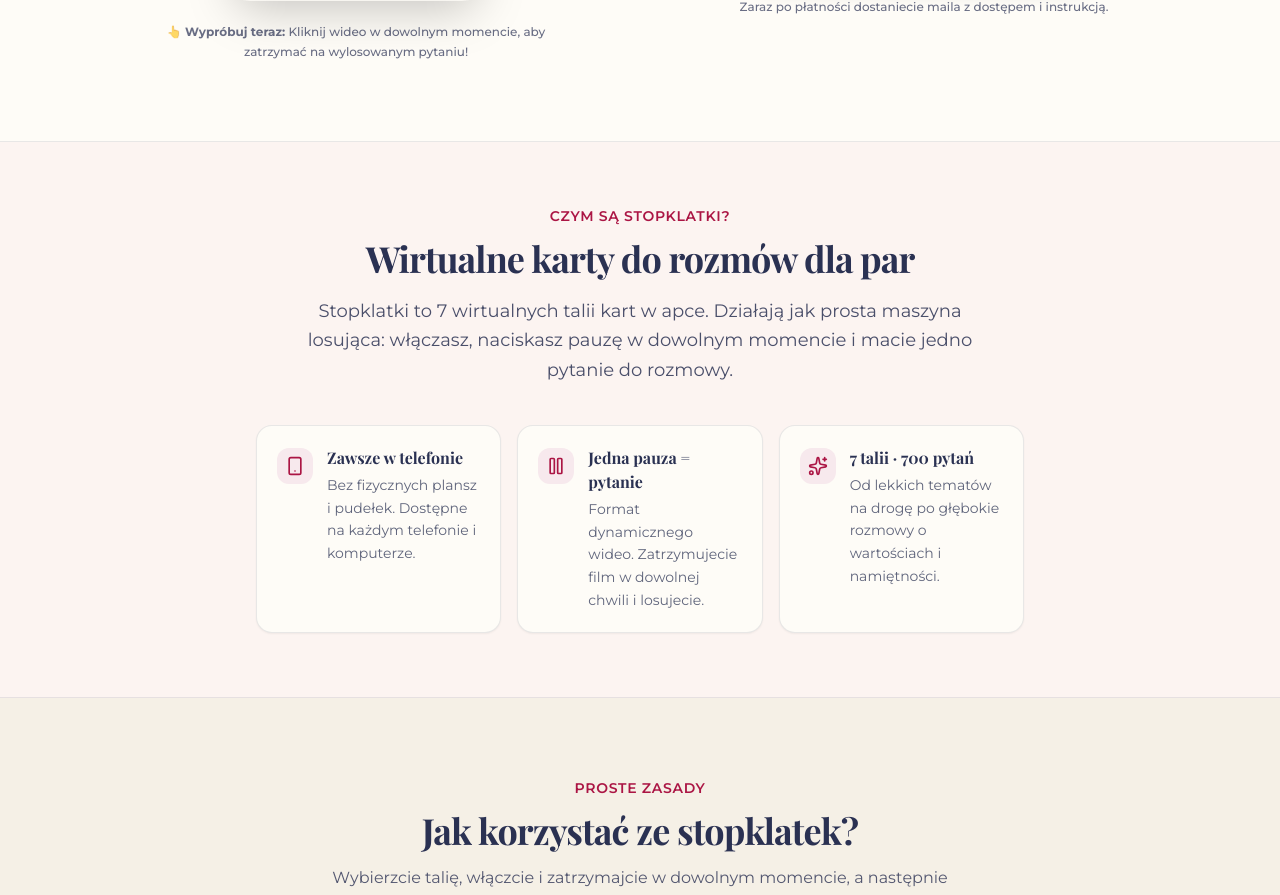
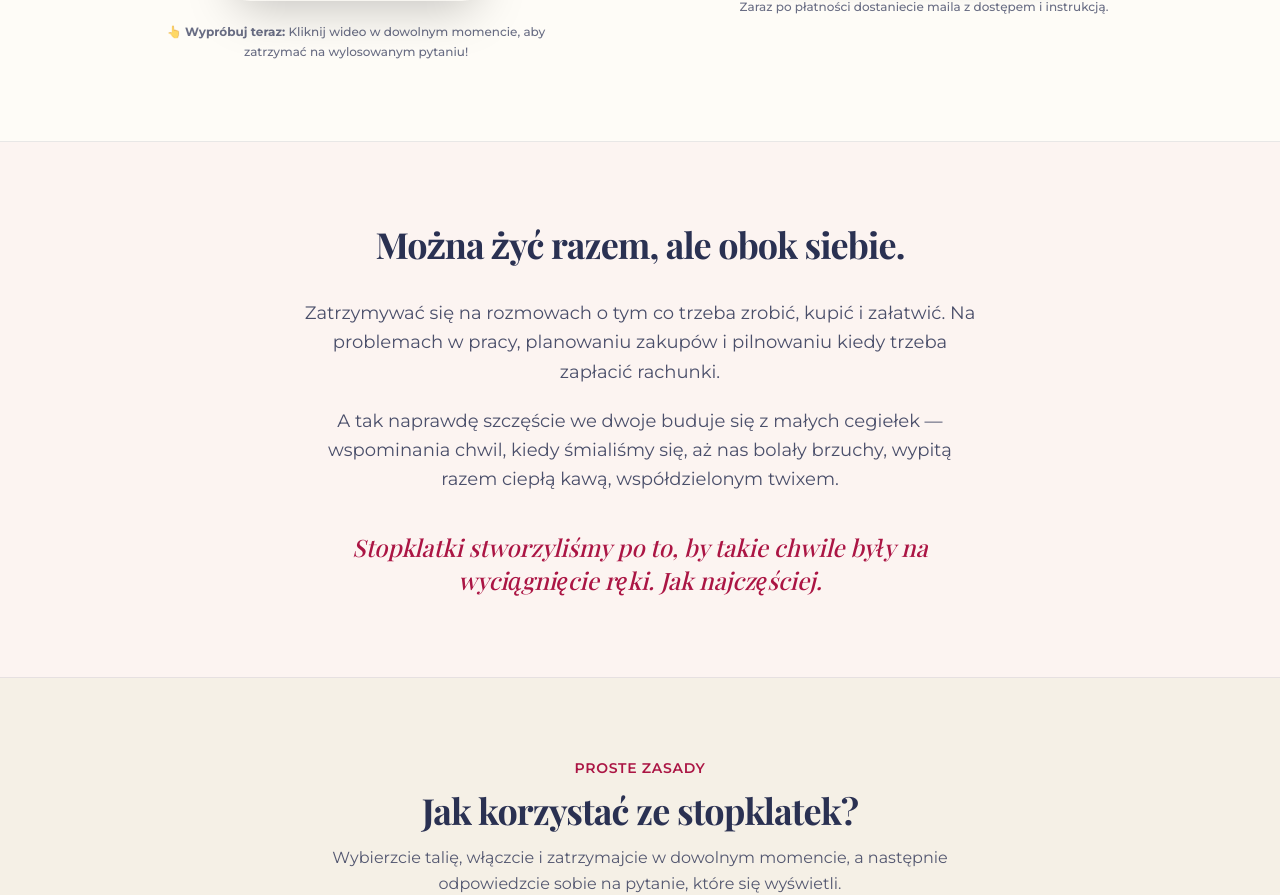
Before and after one commit to achiorr/100-pytan-na-bliskosc, a Next.js app: page / in a window 1280 px wide. Shown: the part 655-1550 px from the top of the page. Built offline with nearby package versions, Linux system fonts and the light colour scheme; no server answers; a web font is replaced by a local one.

Commit message:
copy: nowa tresc po sekcji hero - Mozna zyc razem, ale obok siebie

```diff
--- a/components/DynamicTagline.tsx
+++ b/components/DynamicTagline.tsx
@@ -1,67 +1,27 @@
-import { Smartphone, Pause, Sparkles } from "lucide-react";
-
 export default function DynamicTagline() {
   return (
-    <section className="bg-burgund/[0.03] py-12 sm:py-16 border-b border-granat/10">
-      <div className="mx-auto max-w-4xl px-4 sm:px-6 lg:px-8 text-center">
+    <section className="bg-burgund/[0.03] py-14 sm:py-20 border-b border-granat/10">
+      <div className="mx-auto max-w-3xl px-4 sm:px-6 lg:px-8 text-center">
 
-        {/* Etykieta sekcji */}
-        <span className="text-burgund uppercase tracking-wider text-xs sm:text-sm font-semibold mb-2.5 block">
-          CZYM SĄ STOPKLATKI?
-        </span>
-
-        {/* Główny tytuł wyjaśniający */}
-        <h2 className="font-heading text-2xl sm:text-3xl lg:text-4xl font-bold tracking-tight text-granat leading-tight mb-4 max-w-2xl mx-auto">
-          Wirtualne karty do rozmów dla par
+        {/* Główny nagłówek */}
+        <h2 className="font-heading text-2xl sm:text-3xl md:text-4xl font-bold tracking-tight text-granat leading-tight mb-6 sm:mb-8">
+          Można żyć razem, ale obok siebie.
         </h2>
 
-        {/* Zwięzłe wyjaśnienie */}
-        <p className="font-sans text-sm sm:text-base md:text-lg text-granat/85 leading-relaxed max-w-2xl mx-auto mb-8 sm:mb-10">
-          Stopklatki to 7 wirtualnych talii kart w apce. Działają jak prosta maszyna losująca: włączasz, naciskasz pauzę w dowolnym momencie i macie jedno pytanie do rozmowy.
-        </p>
+        {/* Treść sekcji */}
+        <div className="space-y-4 sm:space-y-5 text-base sm:text-lg text-granat/85 leading-relaxed font-sans max-w-2xl mx-auto">
+          <p>
+            Zatrzymywać się na rozmowach o tym co trzeba zrobić, kupić i załatwić. Na problemach w pracy, planowaniu zakupów i pilnowaniu kiedy trzeba zapłacić rachunki.
+          </p>
 
-        {/* 3 zwięzłe kafelki podsumowujące produkt */}
-        <div className="grid grid-cols-1 md:grid-cols-3 gap-4 text-left max-w-3xl mx-auto">
-          <div className="bg-krem rounded-2xl p-5 border border-granat/10 shadow-xs flex items-start gap-3.5">
-            <div className="w-9 h-9 rounded-xl bg-roz text-burgund flex items-center justify-center shrink-0 mt-0.5">
-              <Smartphone className="w-5 h-5" />
-            </div>
-            <div>
-              <h3 className="font-heading font-bold text-sm sm:text-base text-granat mb-1">
-                Zawsze w telefonie
-              </h3>
-              <p className="text-xs sm:text-sm text-granat/75 leading-relaxed">
-                Bez fizycznych plansz i pudełek. Dostępne na każdym telefonie i komputerze.
-              </p>
-            </div>
-          </div>
+          <p>
+            A tak naprawdę szczęście we dwoje buduje się z małych cegiełek — wspominania chwil, kiedy śmialiśmy się, aż nas bolały brzuchy, wypitą razem ciepłą kawą, współdzielonym twixem.
+          </p>
 
-          <div className="bg-krem rounded-2xl p-5 border border-granat/10 shadow-xs flex items-start gap-3.5">
-            <div className="w-9 h-9 rounded-xl bg-roz text-burgund flex items-center justify-center shrink-0 mt-0.5">
-              <Pause className="w-5 h-5" />
-            </div>
-            <div>
-              <h3 className="font-heading font-bold text-sm sm:text-base text-granat mb-1">
-                Jedna pauza = pytanie
-              </h3>
-              <p className="text-xs sm:text-sm text-granat/75 leading-relaxed">
-                Format dynamicznego wideo. Zatrzymujecie film w dowolnej chwili i losujecie.
-              </p>
-            </div>
-          </div>
-
-          <div className="bg-krem rounded-2xl p-5 border border-granat/10 shadow-xs flex items-start gap-3.5">
-            <div className="w-9 h-9 rounded-xl bg-roz text-burgund flex items-center justify-center shrink-0 mt-0.5">
-              <Sparkles className="w-5 h-5" />
-            </div>
-            <div>
-              <h3 className="font-heading font-bold text-sm sm:text-base text-granat mb-1">
-                7 talii · 700 pytań
-              </h3>
-              <p className="text-xs sm:text-sm text-granat/75 leading-relaxed">
-                Od lekkich tematów na drogę po głębokie rozmowy o wartościach i namiętności.
-              </p>
-            </div>
+          <div className="pt-2 sm:pt-4">
+            <p className="font-heading italic text-lg sm:text-xl md:text-2xl text-burgund font-medium leading-snug">
+              Stopklatki stworzyliśmy po to, by takie chwile były na wyciągnięcie ręki. Jak najczęściej.
+            </p>
           </div>
         </div>
 
```
